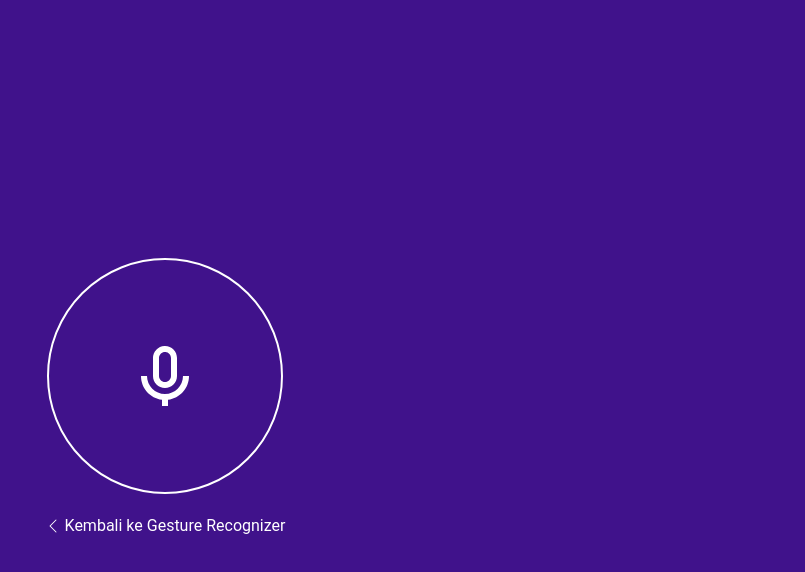
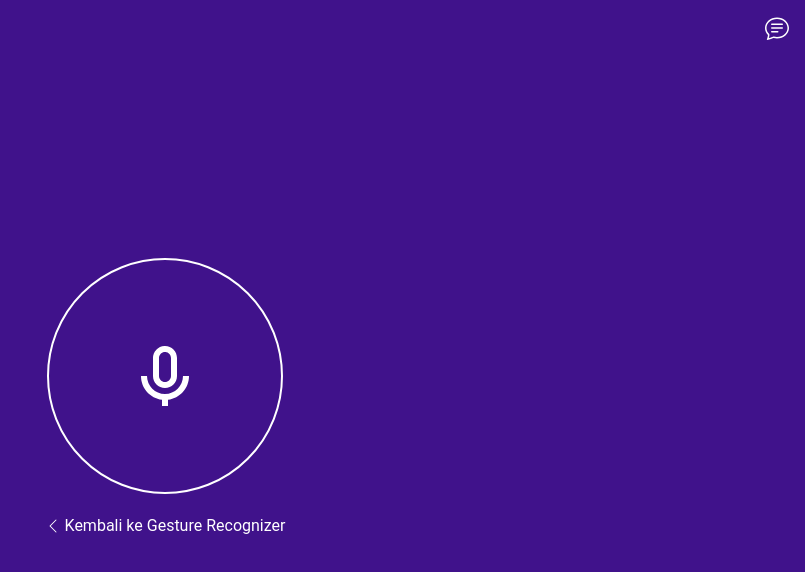
Before and after one commit to dadanisme/sign-detection-next, a Next.js app: page /speech in a window 1280 px wide. Shown: the top 572 px of the page, without its empty margins (475-1280 px from the left). Built offline with nearby package versions, Linux system fonts and the light colour scheme; no server answers.

Commit message:
add chat sidebar

```diff
--- /dev/null
+++ b/src/components/chat/index.tsx
@@ -0,0 +1,65 @@
+import React, { useContext, useRef } from "react";
+
+import { AiOutlineSend } from "react-icons/ai";
+
+import { ChatContext, ChatProps } from "@/layouts";
+
+export default function Chat() {
+  const inputRef = useRef<HTMLInputElement>(null);
+
+  const { chats, setChats, addChat } = useContext(ChatContext);
+
+  const handleAddChat = () => {
+    if (inputRef.current?.value) {
+      const chat: ChatProps = {
+        name: "Text",
+        text: inputRef.current.value,
+      };
+
+      addChat(chat);
+      inputRef.current.value = "";
+    }
+  };
+
+  return (
+    <div className="h-full w-full flex flex-col gap-2">
+      <div className="flex-1 border border-[#40128B] bg-white rounded-md p-2 overflow-auto">
+        {chats.map((chat, index) => (
+          <SingleChat chat={chat} key={index} />
+        ))}
+      </div>
+      <div className="relative">
+        <input
+          type="text"
+          className="w-full rounded-md border-[#40128B] h-8 px-2
+          focus:outline-none focus:ring-1 focus:ring-[#40128B] text-sm"
+          placeholder="Ketik pesan..."
+          style={{
+            borderWidth: 1,
+          }}
+          onKeyDown={(e) => {
+            if (e.key === "Enter") {
+              handleAddChat();
+            }
+          }}
+          ref={inputRef}
+        />
+        <AiOutlineSend
+          className="absolute top-2 right-2 text-[#40128B] cursor-pointer"
+          onClick={handleAddChat}
+        />
+      </div>
+    </div>
+  );
+}
+
+function SingleChat({ chat }: { chat: ChatProps }) {
+  return (
+    <div className="mb-1">
+      <p className="text-sm text-[#40128B]">
+        <span className="font-bold text-amber-800">{chat.name}</span>:{" "}
+        {chat.text}
+      </p>
+    </div>
+  );
+}
--- /dev/null
+++ b/src/layouts/index.tsx
@@ -0,0 +1,63 @@
+import clsx from "clsx";
+import React, { useState, createContext } from "react";
+import { BsChatText } from "react-icons/bs";
+import Chat from "@/components/chat";
+
+interface Props {
+  children: React.ReactNode;
+}
+
+export interface ChatProps {
+  text: string;
+  name: string;
+}
+
+interface ContextProps {
+  chats: ChatProps[];
+  setChats: React.Dispatch<React.SetStateAction<ChatProps[]>>;
+  addChat: (chat: ChatProps) => void;
+}
+
+export const ChatContext = createContext<ContextProps>({
+  chats: [],
+  setChats: () => {},
+  addChat: () => {},
+});
+
+export default function Layout({ children }: Props) {
+  const [isOpen, setIsOpen] = useState<boolean>(false);
+  const [chats, setChats] = useState<ChatProps[]>([]);
+
+  const addChat = (chat: ChatProps) => {
+    setChats((prevState) => [...prevState, chat]);
+  };
+
+  return (
+    <ChatContext.Provider value={{ chats, setChats, addChat }}>
+      <div className="h-screen overflow-hidden">
+        <aside
+          className={clsx(
+            "fixed top-0 h-full w-96 bg-gray-200 shadow-lg p-4",
+            "transition-all duration-300 ease-in-out z-[999] transform"
+          )}
+          style={{
+            right: isOpen ? 0 : "-100%",
+          }}
+        >
+          <Chat />
+        </aside>
+        <BsChatText
+          className="fixed text-2xl cursor-pointer transition-all duration-300 ease-in-out z-[1000]"
+          style={{
+            top: "1rem",
+            right: isOpen ? "25rem" : "1rem",
+            color: "#fff",
+          }}
+          onClick={() => setIsOpen((prevState) => !prevState)}
+        />
+
+        {children}
+      </div>
+    </ChatContext.Provider>
+  );
+}
--- a/src/pages/_app.tsx
+++ b/src/pages/_app.tsx
@@ -1,6 +1,11 @@
 import "@/styles/globals.css";
 import type { AppProps } from "next/app";
+import Layout from "@/layouts";
 
 export default function App({ Component, pageProps }: AppProps) {
-  return <Component {...pageProps} />;
+  return (
+    <Layout>
+      <Component {...pageProps} />;
+    </Layout>
+  );
 }
--- a/src/pages/index.tsx
+++ b/src/pages/index.tsx
@@ -1,8 +1,10 @@
 import { Spinner, Button } from "@material-tailwind/react";
 import { getCompletion, speak } from "@/services";
-import { useState } from "react";
+import { useState, useContext } from "react";
 import Head from "next/head";
 import dynamic from "next/dynamic";
+
+import { ChatContext } from "@/layouts";
 
 const Video = dynamic(() => import("@/components/video"), { ssr: false });
 
@@ -10,6 +12,8 @@ export default function Home() {
   const [loading, setLoading] = useState(false);
   const [response, setResponse] = useState<string>();
   const [predictions, setPredictions] = useState<string[]>([]);
+
+  const { addChat } = useContext(ChatContext);
 
   const handleSubmit = async () => {
     setLoading(true);
@@ -20,6 +24,10 @@ export default function Home() {
 
     setLoading(false);
     setResponse(completion);
+    addChat({
+      text: completion,
+      name: "Gesture",
+    });
   };
 
   const handleDelete = (index: number) => {
--- a/src/pages/speech/index.tsx
+++ b/src/pages/speech/index.tsx
@@ -1,14 +1,17 @@
-import React, { useEffect, useState } from "react";
+import React, { useEffect, useState, useContext } from "react";
 import { BiMicrophone } from "react-icons/bi";
 import { BsChevronLeft, BsSquareFill } from "react-icons/bs";
 import Link from "next/link";
 import Head from "next/head";
 import clsx from "clsx";
+import { ChatContext } from "@/layouts";
 
 export default function Speech() {
   const [recognizer, setRecognizer] = useState<SpeechRecognition>();
   const [result, setResult] = useState<string>();
   const [isListening, setIsListening] = useState(false);
+
+  const { addChat } = useContext(ChatContext);
 
   const start = () => {
     setResult(undefined);
@@ -19,6 +22,11 @@ export default function Speech() {
   const stop = () => {
     setIsListening(false);
     recognizer?.stop();
+
+    addChat({
+      text: result!,
+      name: "Speech",
+    });
   };
 
   const handleResult = (event: SpeechRecognitionEvent) => {
```
